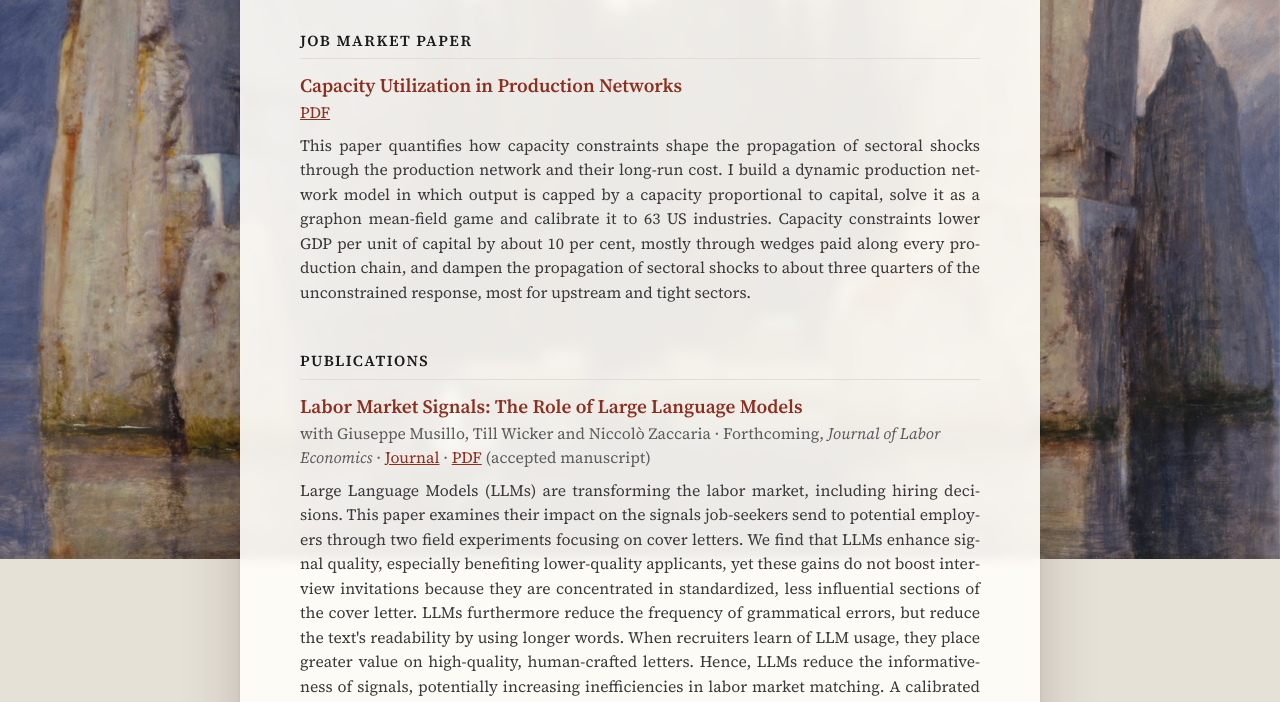
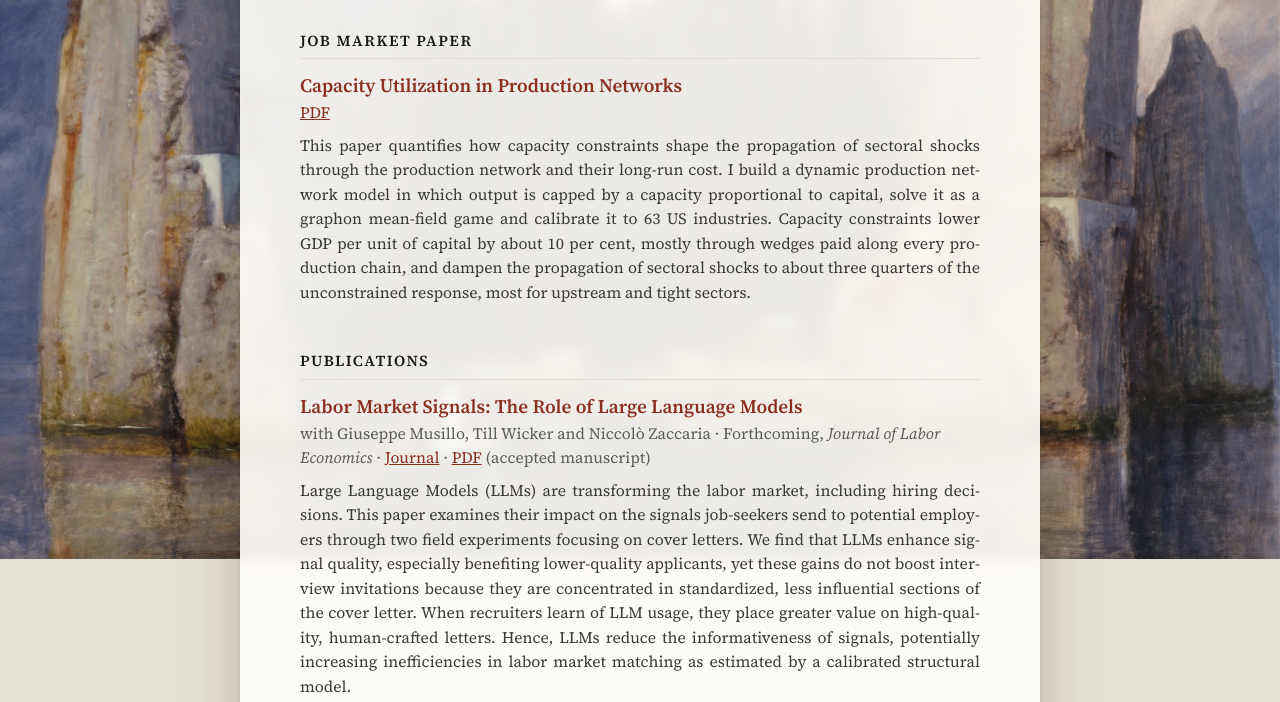
Before and after one commit to KianAbbasNejad/kianabbasnejad.github.io, a plain HTML site: page research/index.html in a window 1280 px wide. Shown: the part 241-943 px from the top of the page. Drawn offline with Linux system fonts and the light colour scheme.

Commit message:
Update CV and the abstract of the JLE paper
Co-Authored-By: Claude Fable 5.2 <noreply@anthropic.com>
Claude-Session: https://claude.ai/code/session_01R7awYfwrMUansiAxpMdFH1

```diff
--- a/research/index.html
+++ b/research/index.html
@@ -46,7 +46,7 @@
   <div class="paper">
     <h3><a href="https://www.journals.uchicago.edu/doi/10.1086/744669" target="_blank" rel="noopener">Labor Market Signals: The Role of Large Language Models</a></h3>
     <p class="meta">with Giuseppe Musillo, Till Wicker and Niccolò Zaccaria · Forthcoming, <em>Journal of Labor Economics</em> · <a href="https://www.journals.uchicago.edu/doi/10.1086/744669" target="_blank" rel="noopener">Journal</a> · <a href="/papers/Labor_Market_Signals_LLMs.pdf" target="_blank" rel="noopener">PDF</a> (accepted manuscript)</p>
-    <p class="abstract">Large Language Models (LLMs) are transforming the labor market, including hiring decisions. This paper examines their impact on the signals job-seekers send to potential employers through two field experiments focusing on cover letters. We find that LLMs enhance signal quality, especially benefiting lower-quality applicants, yet these gains do not boost interview invitations because they are concentrated in standardized, less influential sections of the cover letter. LLMs furthermore reduce the frequency of grammatical errors, but reduce the text's readability by using longer words. When recruiters learn of LLM usage, they place greater value on high-quality, human-crafted letters. Hence, LLMs reduce the informativeness of signals, potentially increasing inefficiencies in labor market matching. A calibrated structural model estimates the losses compared to a setting without LLMs.</p>
+    <p class="abstract">Large Language Models (LLMs) are transforming the labor market, including hiring decisions. This paper examines their impact on the signals job-seekers send to potential employers through two field experiments focusing on cover letters. We find that LLMs enhance signal quality, especially benefiting lower-quality applicants, yet these gains do not boost interview invitations because they are concentrated in standardized, less influential sections of the cover letter. When recruiters learn of LLM usage, they place greater value on high-quality, human-crafted letters. Hence, LLMs reduce the informativeness of signals, potentially increasing inefficiencies in labor market matching as estimated by a calibrated structural model.</p>
   </div>
 
   <h2>Working Papers</h2>
```
Also changed, not shown: 1 other file.
